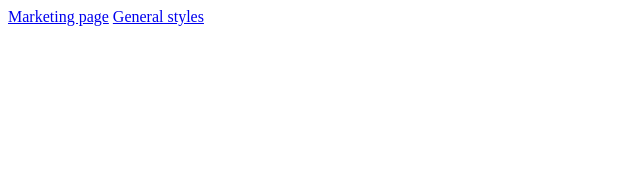
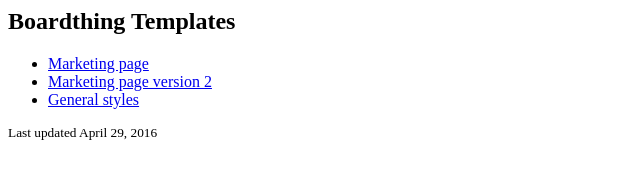
Before and after one commit to kevinsharon/boardthing, a plain HTML site: page index.html in a window 1280 px wide. Shown: the whole page, without its empty margins (0-640 px from the left). Drawn offline with Linux system fonts and the light colour scheme.

Commit message:
formatting, additional page

```diff
--- a/index.html
+++ b/index.html
@@ -1,2 +1,13 @@
-<a href="site">Marketing page</a>
-<a href="site/general">General styles</a>
+<h2>Boardthing Templates</h2>
+<ul>
+  <li>
+    <a href="site">Marketing page</a>
+  </li>
+  <li>
+    <a href="site/index2.html">Marketing page version 2</a>
+  </li>
+  <li>
+    <a href="site/general">General styles</a>
+  </li>
+</ul>
+<small>Last updated April 29, 2016</small>
```
